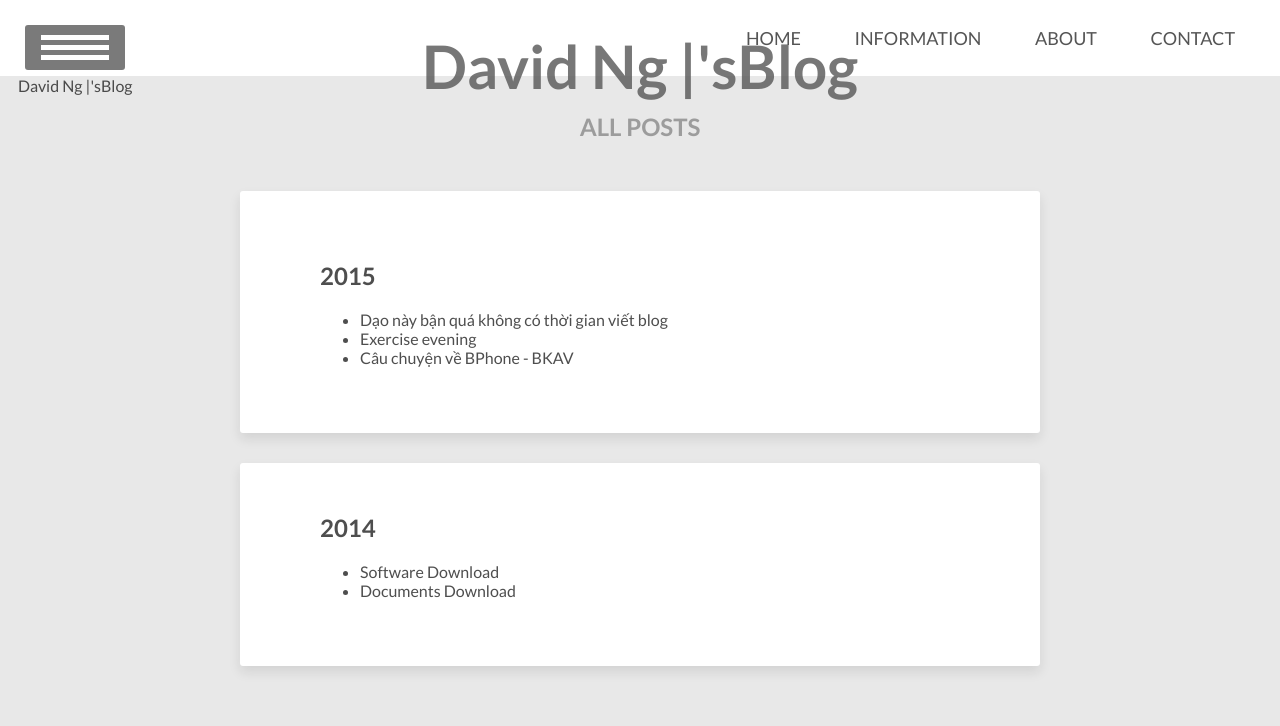
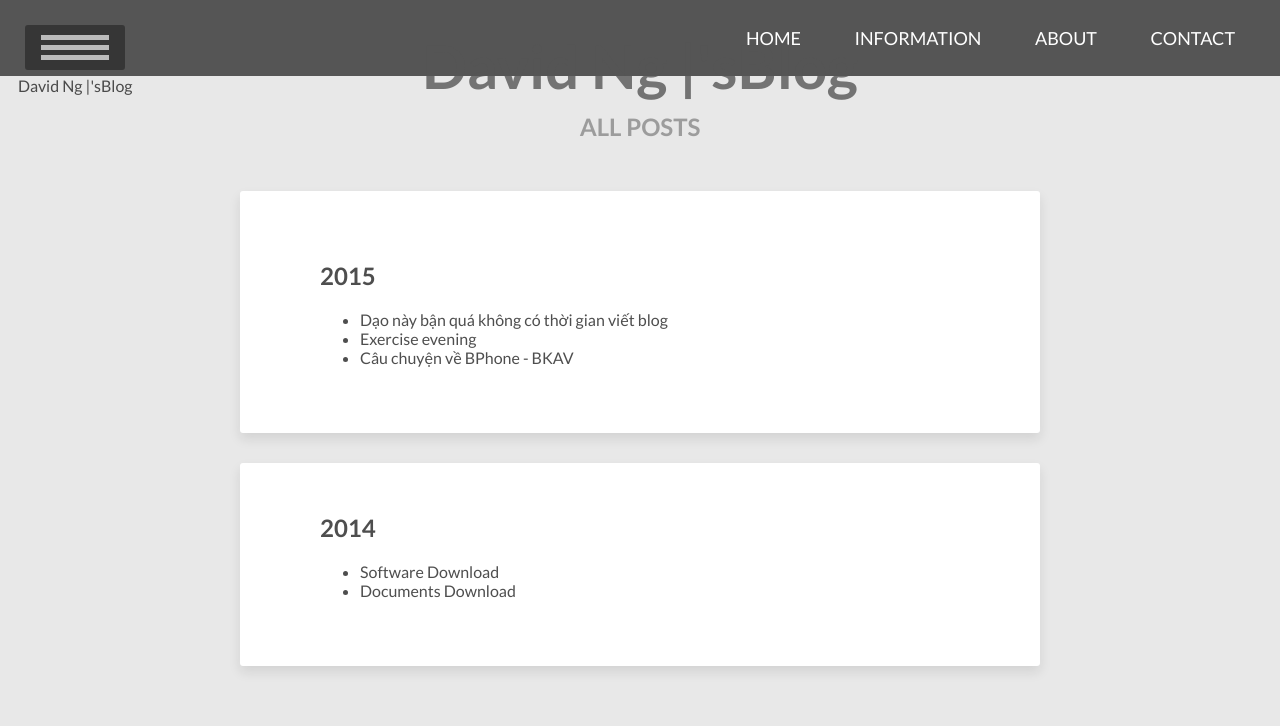
Before and after one commit to vareisen/vareisen.github.io, a Jekyll site: the page built from posts/index.html, in a window 1280 px wide and 1268 px high. Shown: the top 726 px of the window. Built offline with Jekyll 4.4.1, drawn with Linux system fonts in a browser that asks for light colours; comment, search, counter and statistics services are not loaded; grey boxes are pictures that could not be loaded.

Commit message:
Update head.html

```diff
--- a/_includes/head.html
+++ b/_includes/head.html
@@ -71,7 +71,7 @@ p.pos_fixed {
     color: black;
 }
 #navi-bar{
-    background-color: #fff;
+    background-color: #555;
     font-size: 18px;
     text-align: right;
     position: fixed;
@@ -90,14 +90,14 @@ p.pos_fixed {
 }
 #navi-bar ul li a {
     text-decoration: none;
-    color: #555;
+    color: #fff;
     padding: 5px 10px;
     border-radius: 5px;
     transition: color 0.3s, background 0.3s;
 }
 #navi-bar ul li a:hover {
-    color: #fff;
-    background-color: #555;
+    color: #555;
+    background-color: #fff;
 }
 </style>
 <p class="pos_fixed"><a href="http://minhhuy150894.github.io/">David Ng |'sBlog</a></p>
```
